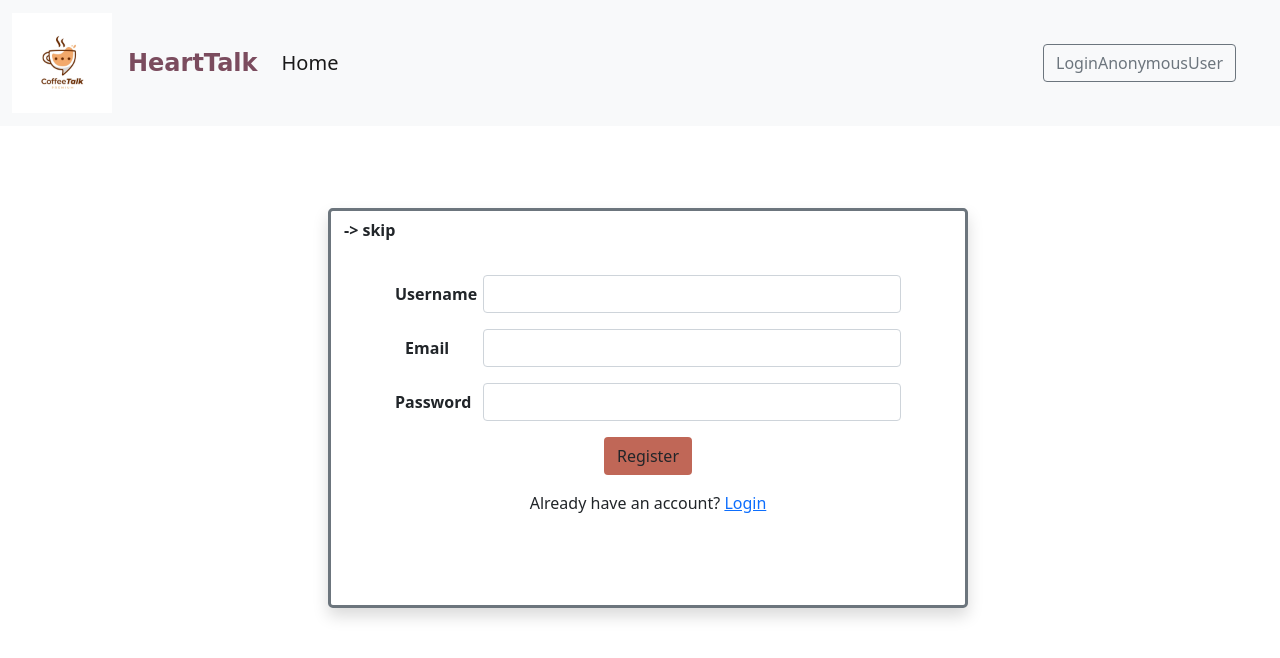
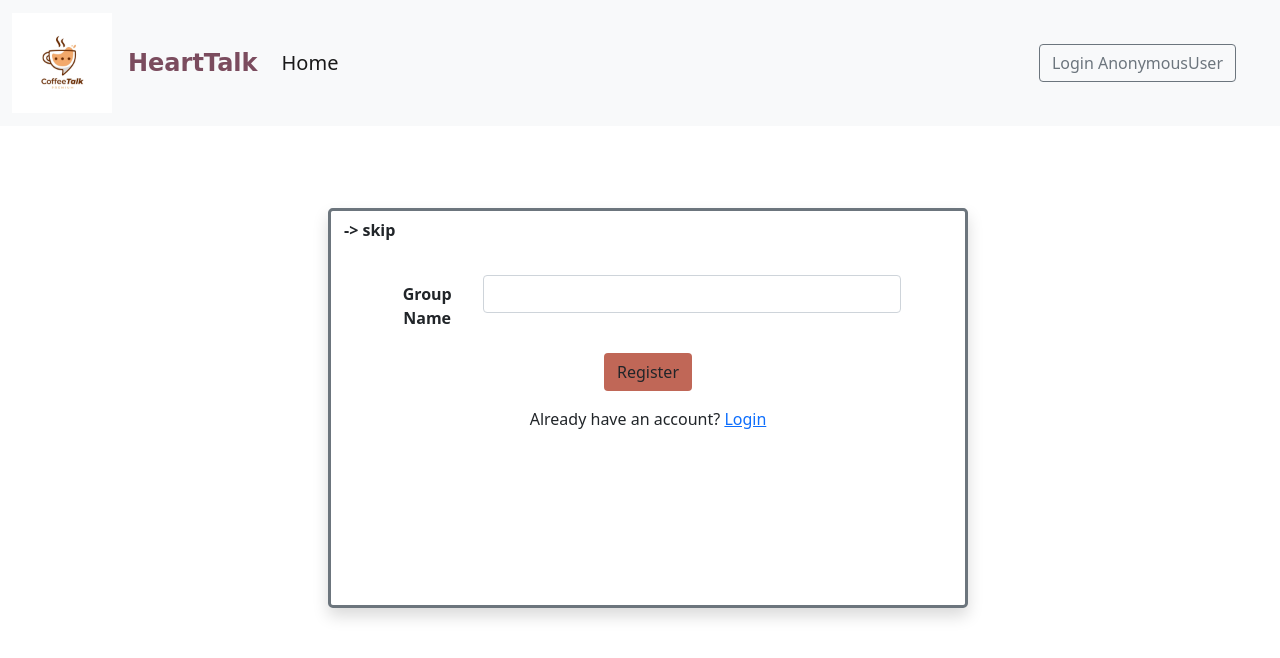
Before and after one commit to MaitriKoyani/Django-channels, a Django app: page /creategroup/ in a window 1280 px wide. Shown: the top 658 px of the page. Run offline with Django 5.2, Linux system fonts and the light colour scheme.

```diff
--- a/galaxy/chat/templates/creategroup.html
+++ b/galaxy/chat/templates/creategroup.html
@@ -5,23 +5,12 @@
     <form action="/api/creategroup/" method="POST" id="register-form" class="m-3">
 
         <div class="row mb-3 ">
-            <label for="iuname" class="col-sm-2 col-form-label fw-bold">Username</label>
+            <label for="iuname" class="col-sm-2 col-form-label fw-bold">Group Name</label>
             <div class="col-sm-10">
-            <input type="text" class="form-control" id="iuname" pattern="^[a-zA-Z0-9]+$" name="username" required>
+            <input type="text" class="form-control" id="iuname" pattern="^[a-zA-Z0-9]+$" name="gname" required>
             </div>
         </div>
-        <div class="row mb-3 ">
-            <label for="imail" class="col-sm-2 col-form-label fw-bold">Email</label>
-            <div class="col-sm-10">
-            <input type="email" class="form-control" id="imail" name="email" required>
-            </div>
-        </div>
-        <div class="row mb-3">
-            <label for="ipass" class="col-sm-2 col-form-label fw-bold">Password</label>
-            <div class="col-sm-10">
-            <input type="password" class="form-control" id="ipass" name="password" required>
-            </div>
-        </div>
+
         <div class="mb-3 ">
             <button type="submit" class="btn" style="background-color:rgb(192, 103, 87);">Register</button>
         </div>
--- a/galaxy/chat/templates/index.html
+++ b/galaxy/chat/templates/index.html
@@ -10,10 +10,15 @@
 <body>
     <nav class="navbar navbar-expand-lg navbar-light bg-light">
         <div class="container-fluid">
-
+          {% if user.id %}
           <a class="navbar-brand" href="/account/">
             <img src="{% static 'logo.webp' %}" alt="logo" width="100" height="100">
           </a>
+          {% else %}
+          <a class="navbar-brand" href="/login/">
+            <img src="{% static 'logo.webp' %}" alt="logo" width="100" height="100">
+          </a>
+          {% endif %}
 
           <a class="navbar-brand fs-4 fw-bold" href="/" style="color:  rgb(123, 76, 94); font-family: cursive;">HeartTalk</a>
           <button class="navbar-toggler" type="button" data-bs-toggle="collapse" data-bs-target="#navbarSupportedContent" aria-controls="navbarSupportedContent" aria-expanded="false" aria-label="Toggle navigation">
@@ -36,9 +41,9 @@
             <ul class="navbar-nav me-4 ">
                 <li class="nav-item">
                     {% if user.id %}
-                    <a class="me-2 btn btn-outline-secondary" aria-current="page" href="/logout/">Logout{{request.user}}</a>
+                    <a class="me-2 btn btn-outline-secondary" aria-current="page" href="/logout/">Logout {{request.user}}</a>
                     {% else %}
-                    <a class=" me-2 btn btn-outline-secondary" aria-current="page" href="/login/">Login{{request.user}}</a>
+                    <a class=" me-2 btn btn-outline-secondary" aria-current="page" href="/login/">Login {{request.user}}</a>
                     {% endif %}
                 </li>
               </ul>
--- a/galaxy/chat/templates/room.html
+++ b/galaxy/chat/templates/room.html
@@ -1,6 +1,8 @@
 {% extends 'index.html' %}
 {% block body %}
+<div class="text-center fw-bold m-2 fs-3 p-2" style="font-family: cursive; color: rgb(76, 34, 49);">{{ room_name }}</div>
 <div class="container border border-2 mt-2 p-5 w-50">
+
     <div id="chat-log" class="m-2 "></div>
     <input id="chat-message-input" type="text" class="m-2 w-100"><br>
     <input id="chat-message-submit" type="button" value="Send" class="m-2">
--- a/galaxy/chat/urls.py
+++ b/galaxy/chat/urls.py
@@ -15,5 +15,7 @@ urlpatterns = [
     path('api/register/', views.RegisterView.as_view(), name='register'),
     path('logout/', views.LogoutView.as_view(), name='logout'),
     path('creategroup/',TemplateView.as_view(template_name="creategroup.html"), name="creategroup"),
+    path('account/',TemplateView.as_view(template_name="account.html"), name="account"),
+    path('deleteaccount/', views.DelAccountView.as_view(), name='account'),
     # path('api/creategroup/', views.CreateGroupView.as_view(), name='creategroup'),
 ]
--- a/galaxy/galaxy/settings.py
+++ b/galaxy/galaxy/settings.py
@@ -25,11 +25,11 @@ SECRET_KEY = 'django-insecure-gwj2sq@4dcdh(m14pyp-2gpicf^z)#42t#6_j1*cax@@sh3dsx
 # SECURITY WARNING: don't run with debug turned on in production!
 DEBUG = True
 
-ALLOWED_HOSTS = ['127.0.0.1','81a0-2401-4900-8fc5-c8f1-698d-bffb-1cdb-d899.ngrok-free.app','localhost']
+ALLOWED_HOSTS = ['127.0.0.1','8be5-2401-4900-8fc5-c8f1-698d-bffb-1cdb-d899.ngrok-free.app','localhost']
 
 # AUTH_USER_MODEL = 'chat.Member'
 
-CSRF_TRUSTED_ORIGINS = ['https://81a0-2401-4900-8fc5-c8f1-698d-bffb-1cdb-d899.ngrok-free.app']
+CSRF_TRUSTED_ORIGINS = ['https://8be5-2401-4900-8fc5-c8f1-698d-bffb-1cdb-d899.ngrok-free.app']
 
 # Application definition
 
```
Also changed, not shown: galaxy/chat/models.py (+19 -0 lines), galaxy/chat/templates/account.html (added, +13 -0 lines), galaxy/chat/views.py (+32 -0 lines), galaxy/db.sqlite3.
